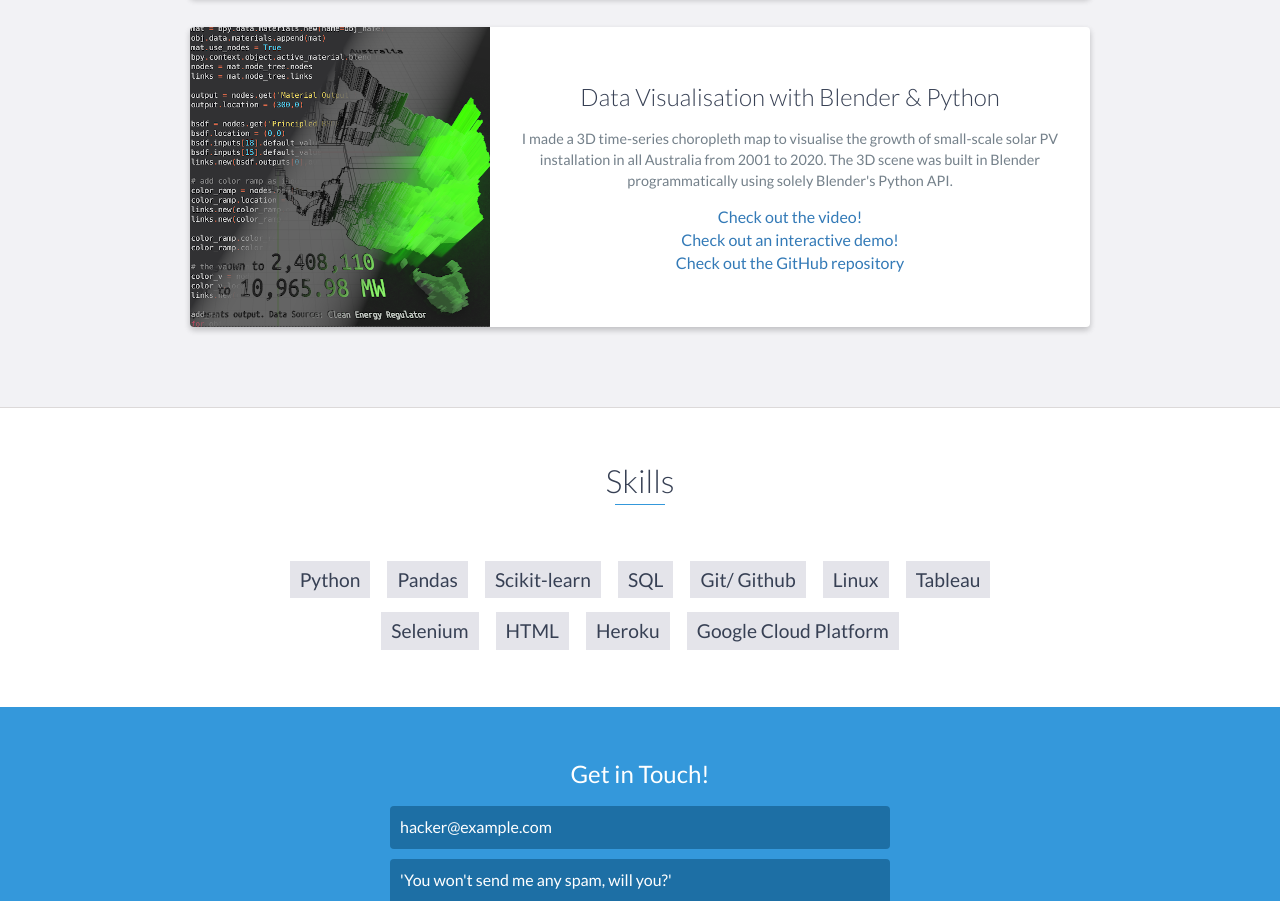
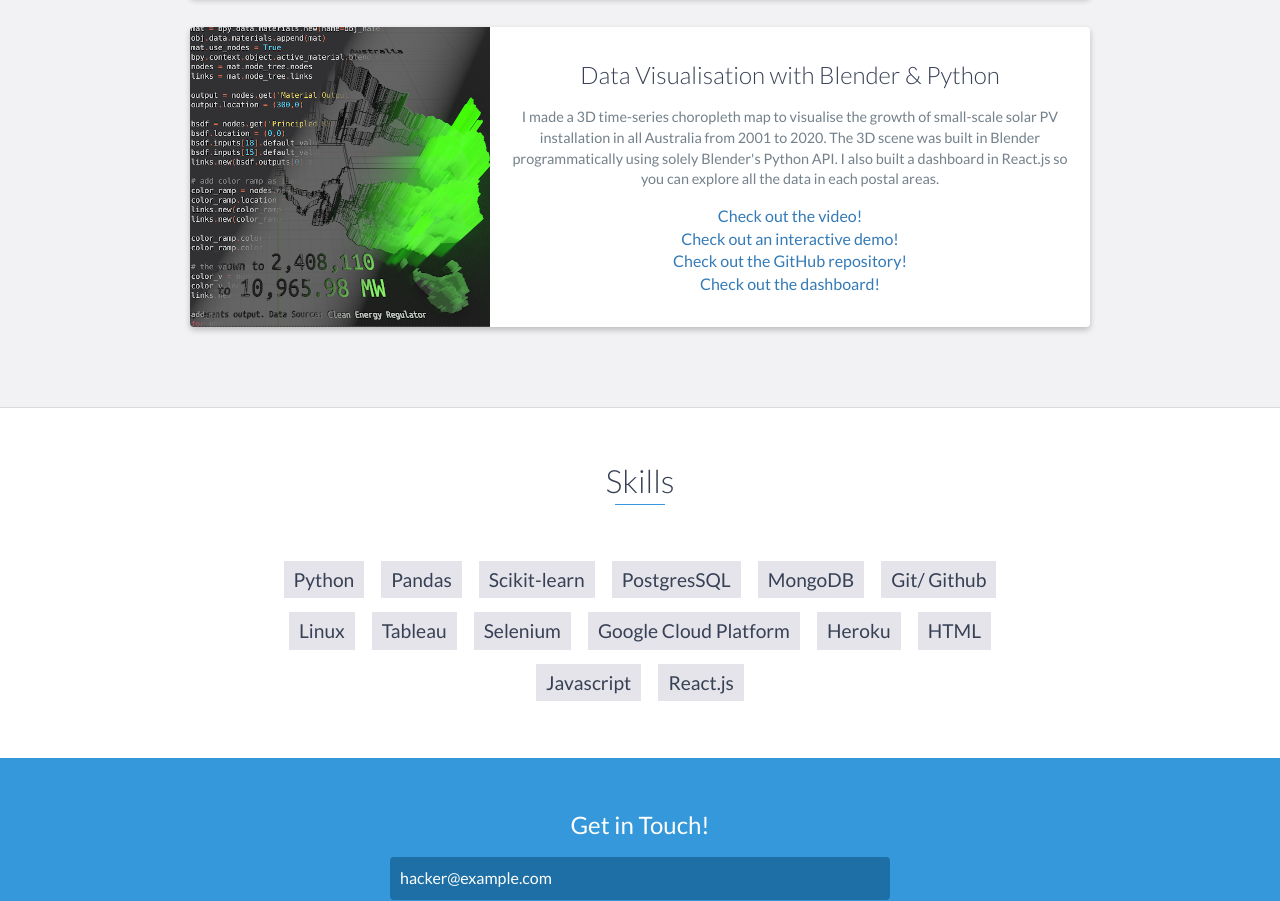
Before and after one commit to hengwang322/hengwang322.github.io, a plain HTML site: page index.html in a window 1280 px wide. Shown: the part 2231-3132 px from the top of the page. Drawn offline with nearby package versions, Linux system fonts and the light colour scheme.

Commit message:
Updated skills & project

```diff
--- a/index.html
+++ b/index.html
@@ -45,7 +45,7 @@
             <h2>Hello! I am</h2>
             <h1>Heng Wang PhD</h1>
             <h2>Aspiring Data Scientist and Machine Learning Enthusiast</h2>
-            <a href="https://www.canva.com/design/DAD_yfGEDHU/rowqa6ov2HjTFXe89k8URw/view?utm_content=DAD_yfGEDHU&utm_campaign=designshare&utm_medium=link&utm_source=sharebutton" target="_blank" class="btn-rounded-white">View Resume</a>
+            <a href="https://www.canva.com/design/DAD0-IPJSFA/8NWqJyxBJR3dx8GD36YEnA/view?utm_content=DAD0-IPJSFA&utm_campaign=designshare&utm_medium=link&utm_source=sharebutton" target="_blank" class="btn-rounded-white">View Resume</a>
             <div class="container">
                 <div class="row">
                 </div>
@@ -168,11 +168,13 @@
                         <p>
                             I made a 3D time-series choropleth map to visualise the growth of small-scale solar
                             PV installation in all Australia from 2001 to 2020. The 3D scene was built
-                            in Blender programmatically using solely Blender's Python API.
+                            in Blender programmatically using solely Blender's Python API. I also built a dashboard in React.js
+                            so you can explore all the data in each postal areas.
                         </p>
                         <a href="https://youtu.be/7xwRgUXbkV8" target="_blank">Check out the video!</a><br>
                         <a href="./viz.html" target="_blank">Check out an interactive demo!</a><br>
-                        <a href="https://github.com/hengwang322/small_scale_PV_data_viz" target="_blank">Check out the GitHub repository</a>
+                        <a href="https://github.com/hengwang322/small_scale_PV_data_viz" target="_blank">Check out the GitHub repository!</a><br>
+                        <a href="https://small-scale-pv-dashboard.vercel.app/" target="_blank">Check out the dashboard!</a>
                     </div>
                 </div>
 
@@ -187,15 +189,17 @@
             <li>Python</li>
             <li>Pandas</li>
             <li>Scikit-learn</li>
-            <li>SQL</li>
+            <li>PostgresSQL</li>
+            <li>MongoDB</li>
             <li>Git/ Github</li>
             <li>Linux</li>
             <li>Tableau</li>
             <li>Selenium</li>
+            <li>Google Cloud Platform</li>
+            <li>Heroku</li>
             <li>HTML</li>
-            <li>Heroku</li>
-            <li>Google Cloud Platform</li>
-
+            <li>Javascript</li>
+            <li>React.js</li>
         </ul>
     </div>
     <!-- End #skills -->
```
